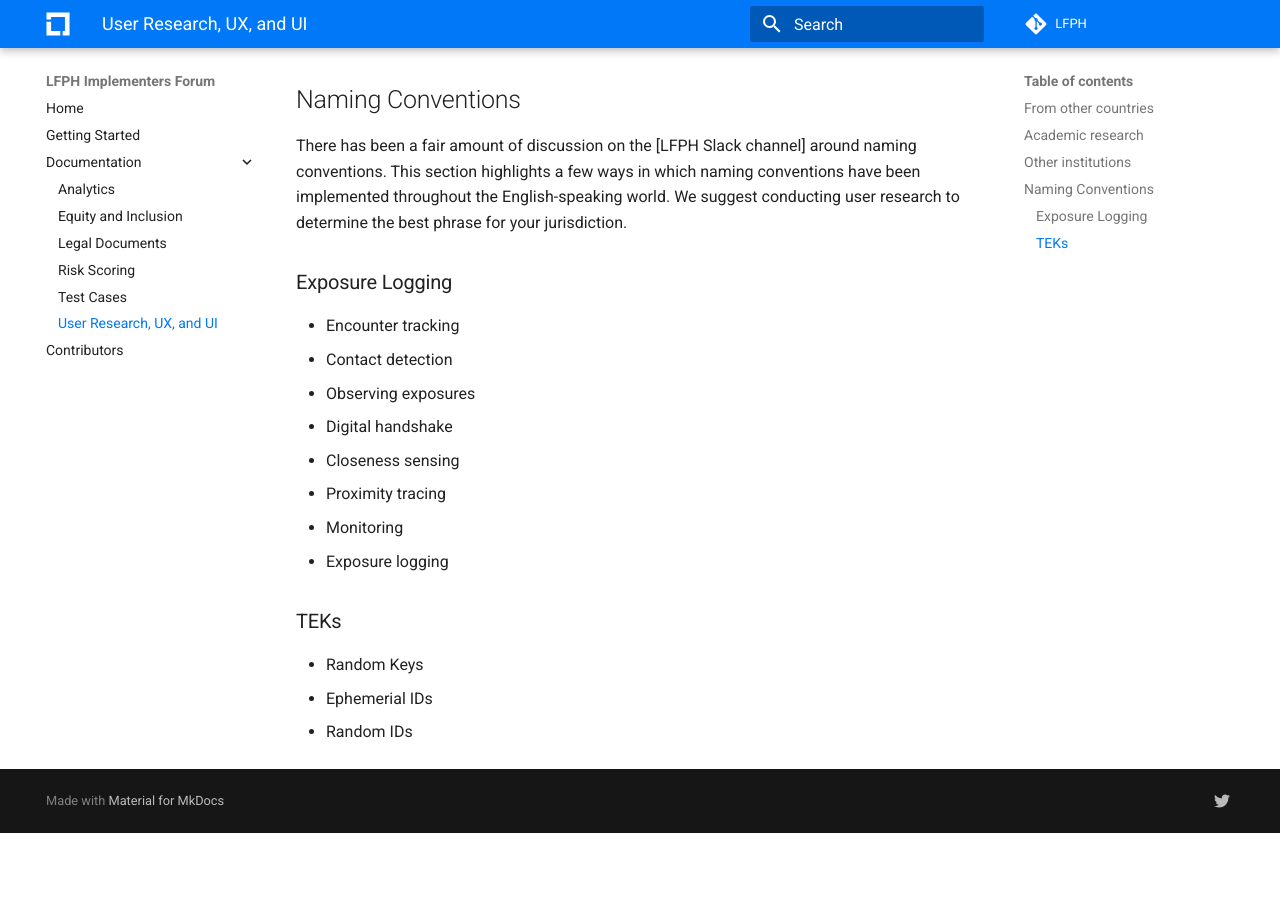
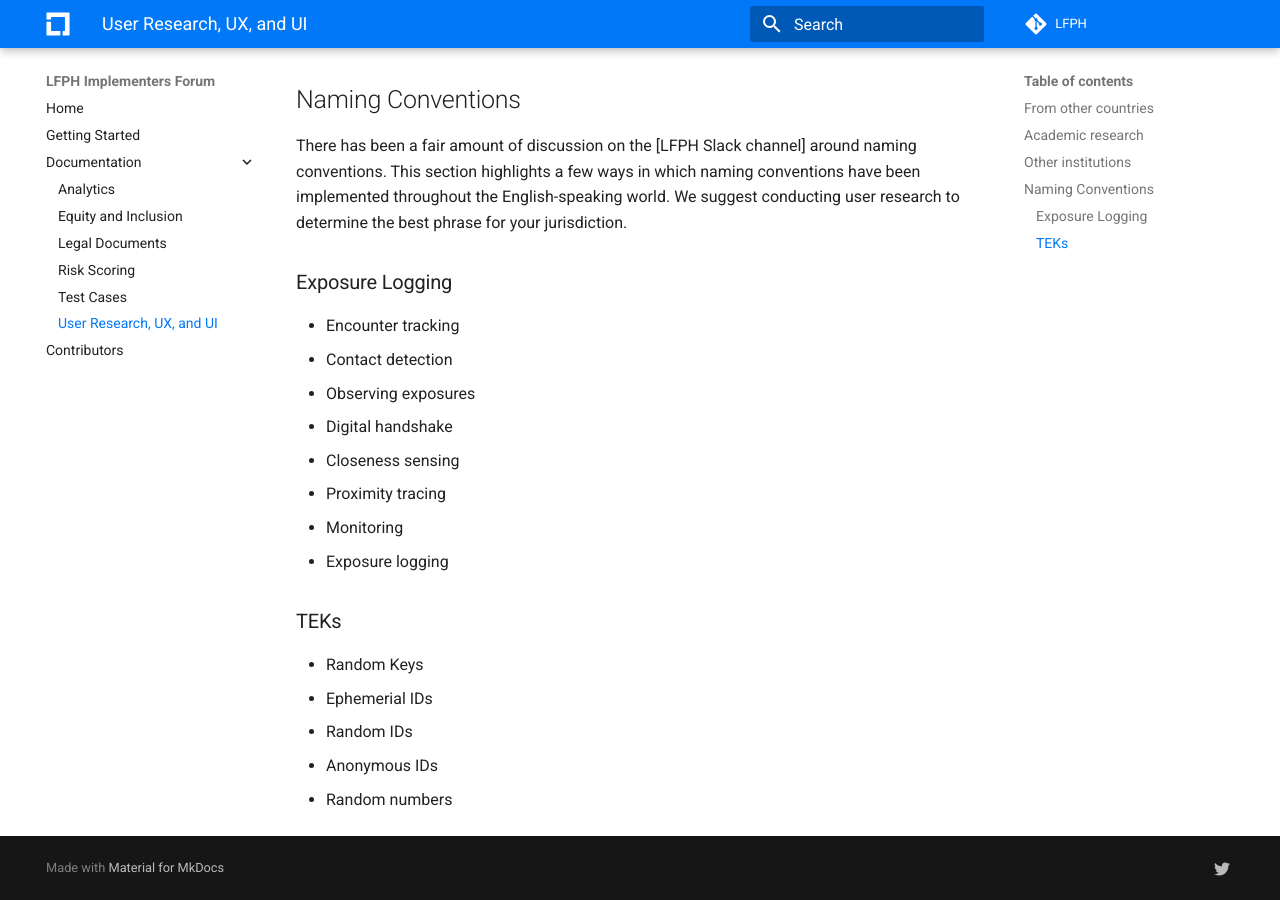
Before and after one commit to lfph/implementers-forum, an MkDocs documentation site: the page built from docs/user-research.md, in a window 1280 px wide and 900 px high, scrolled down 1204 px. Built offline with MkDocs 1.6.1 and Material for MkDocs 9.7.7, drawn with Linux system fonts in a browser that asks for light colours; comment, search, counter and statistics services are not loaded; before the commit the page ends 2037 px from its top, so only the background shows below that.

Commit message:
Update user-research.md

```diff
--- a/docs/user-research.md
+++ b/docs/user-research.md
@@ -49,3 +49,5 @@ There has been a fair amount of discussion on the [LFPH Slack channel] around na
 * Random Keys
 * Ephemerial IDs
 * Random IDs
+* Anonymous IDs
+* Random numbers
```
